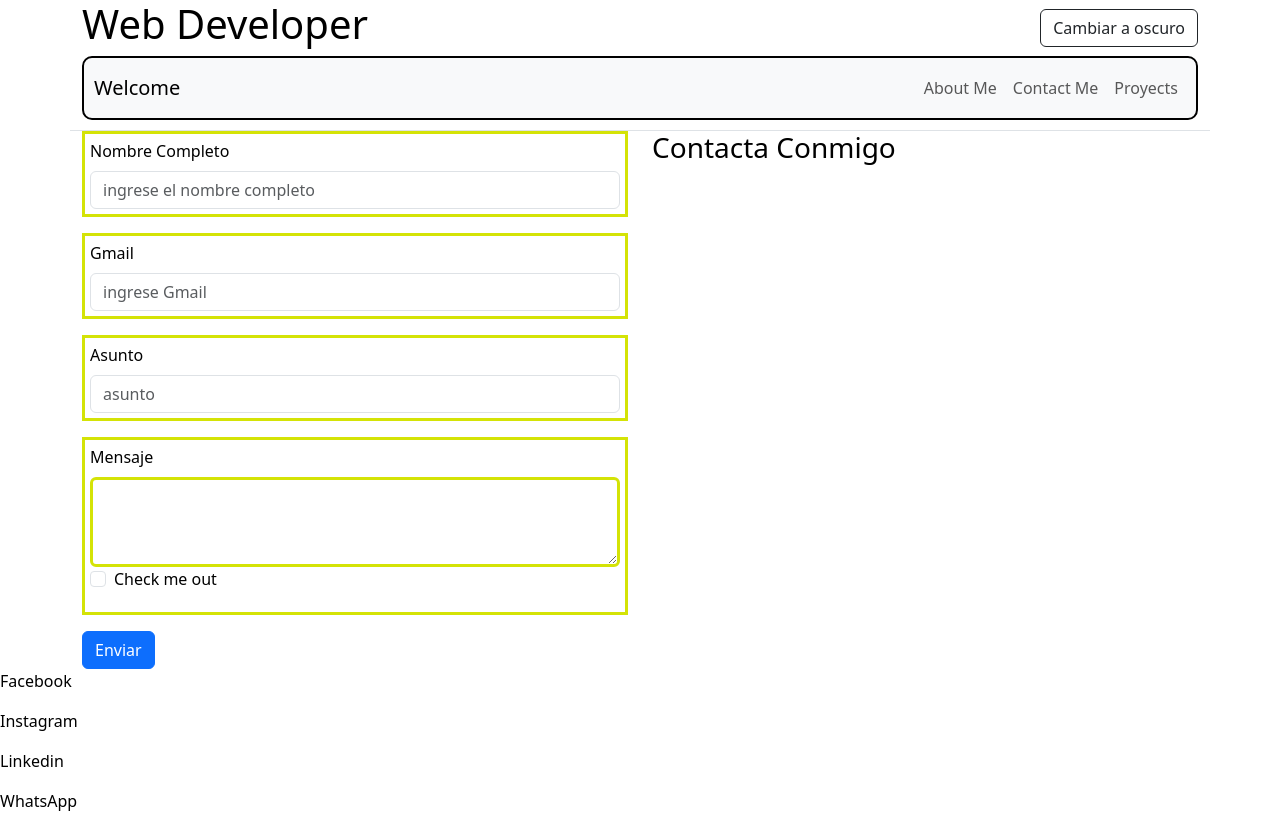
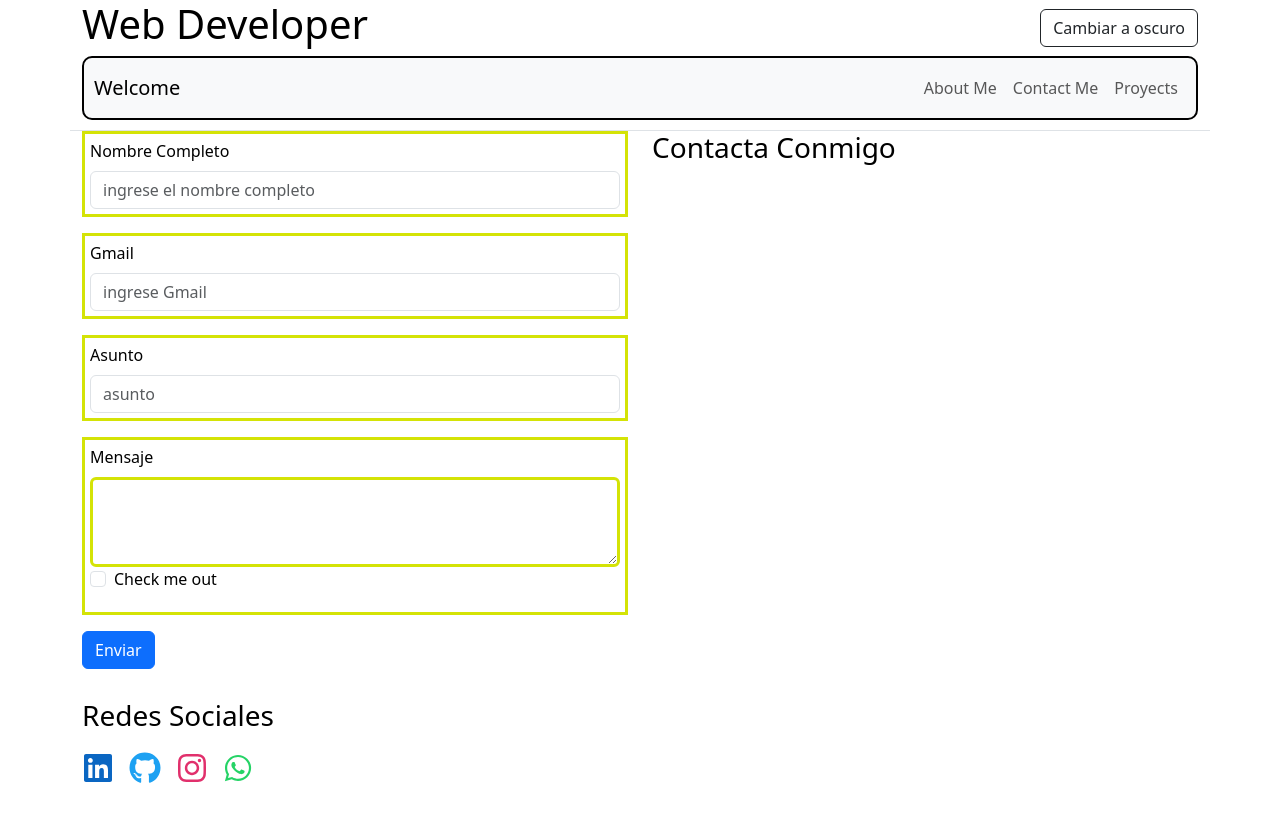
Before and after one commit to nicolasinigo/porfolioWeb, a React (Vite) app: page /contact in a window 1280 px wide. After the commit the page ends 800 px from the top, so only its background shows below. Built offline with nearby package versions, Linux system fonts and the light colour scheme.

Commit message:
agregamos las redes sociales

```diff
--- a/package.json
+++ b/package.json
@@ -10,10 +10,13 @@
     "preview": "vite preview"
   },
   "dependencies": {
+    "@emailjs/browser": "^4.4.1",
     "bootstrap": "^5.3.6",
+    "emailjs-com": "^3.2.0",
     "react": "^19.1.0",
     "react-bootstrap": "^2.10.10",
     "react-dom": "^19.1.0",
+    "react-icons": "^5.5.0",
     "react-router-dom": "^7.6.1",
     "react-switch": "^7.1.0"
   },
--- a/src/components/footer/Footer.jsx
+++ b/src/components/footer/Footer.jsx
@@ -1,14 +1,45 @@
-import React from 'react'
+import { FaLinkedin, FaGithub, FaInstagram, FaWhatsapp } from "react-icons/fa";
+import { Container } from "react-bootstrap";
 
 const Footer = () => {
   return (
-    <div>
-      <p>Facebook</p>
-      <p>Instagram</p>
-      <p>Linkedin</p>
-      <p>WhatsApp</p>
-    </div>
-  )
-}
+    <Container>
+      {/* tu formulario aquí */}
+      <div style={{ marginTop: "30px" }}>
+        <h3>Redes Sociales</h3>
+        <div style={{ fontSize: "2rem", display: "flex", gap: "15px" }}>
+          <a
+            href="https://www.linkedin.com/in/nicol%C3%A1s-alejandro-i%C3%B1igo-1a5b91239/"
+            target="_blank"
+            rel="noopener noreferrer"
+          >
+            <FaLinkedin color="#0A66C2" />
+          </a>
+          <a
+            href="https://github.com/nicolasinigo"
+            target="_blank"
+            rel="noopener noreferrer"
+          >
+            <FaGithub color="#1DA1F2" />
+          </a>
+          <a
+            href="https://www.instagram.com/nicoo_inigo/"
+            target="_blank"
+            rel="noopener noreferrer"
+          >
+            <FaInstagram color="#E1306C" />
+          </a>
+          <a
+            href="https://wa.me/543814142367"
+            target="_blank"
+            rel="noopener noreferrer"
+          >
+            <FaWhatsapp size={30} color="#25D366" />
+          </a>
+        </div>
+      </div>
+    </Container>
+  );
+};
 
-export default Footer
+export default Footer;
--- a/src/components/main/Contact.jsx
+++ b/src/components/main/Contact.jsx
@@ -1,18 +1,40 @@
-
 import Container from "react-bootstrap/Container";
 import Button from "react-bootstrap/Button";
 import Form from "react-bootstrap/Form";
 import Col from "react-bootstrap/esm/Col";
 import Row from "react-bootstrap/Row";
+import React, { useRef } from "react";
+import emailjs from "@emailjs/browser";
 
 const Contact = () => {
+  const form = useRef();
+
+  const sendEmail = (e) => {
+    e.preventDefault();
+
+    emailjs
+      .sendForm("service_pxw6lde", "template_96jdkca", form.current, {
+        publicKey: "sb7wI-U7Co_SZkLB0",
+      })
+      .then(
+        () => {
+          alert("Mensaje enviado con éxito!");
+          form.current.reset(); // limpia el formulario
+        },
+        (error) => {
+          console.error("Error al enviar:", error.text);
+          alert("Hubo un error al enviar el mensaje.");
+        }
+      );
+  };
+
   return (
     <Container>
       <Row>
         <Col>
-          <Form>
+          <Form ref={form} onSubmit={sendEmail}>
             <Form.Group
-              style={{padding: "5px", border: "3px solid rgb(212, 227, 6)" }}
+              style={{ padding: "5px", border: "3px solid rgb(212, 227, 6)" }}
               className="mb-3 container"
               controlId="formBasicEmail"
             >
@@ -20,34 +42,51 @@ const Contact = () => {
               <Form.Control
                 type="text"
                 placeholder="ingrese el nombre completo"
+                name="from_name"
+                required
               />
             </Form.Group>
 
             <Form.Group
-              style={{padding: "5px", border: "3px solid rgb(212, 227, 6)" }}
+              style={{ padding: "5px", border: "3px solid rgb(212, 227, 6)" }}
               className="mb-3 container"
               controlId="formBasicNombre"
             >
               <Form.Label>Gmail</Form.Label>
-              <Form.Control type="email" placeholder="ingrese Gmail" />
+              <Form.Control
+                type="email"
+                placeholder="ingrese Gmail"
+                name="from_email"
+                required
+              />
             </Form.Group>
             <Form.Group
-              style={{padding: "5px", border: "3px solid rgb(212, 227, 6)" }}
+              style={{ padding: "5px", border: "3px solid rgb(212, 227, 6)" }}
               className="mb-3 container"
               controlId="formBasicGmail"
             >
               <Form.Label>Asunto</Form.Label>
-              <Form.Control type="text" placeholder="asunto" />
+              <Form.Control
+                type="text"
+                placeholder="asunto"
+                name="subject"
+                required
+              />
             </Form.Group>
             <Form.Group
-              style={{padding: "5px", border: "3px solid rgb(212, 227, 6)" }}
+              style={{ padding: "5px", border: "3px solid rgb(212, 227, 6)" }}
               className="mb-3 container"
               controlId="exampleForm.ControlTextarea1"
             >
               <Form.Label>Mensaje</Form.Label>
-              <Form.Control style={{ border: "3px solid rgb(212, 227, 6)" }} as="textarea" rows={3} />
+              <Form.Control
+                style={{ border: "3px solid rgb(212, 227, 6)" }}
+                as="textarea"
+                rows={3}
+                name="message"
+                required
+              />
               <Form.Group
-
                 className="mb-3 conatainer"
                 controlId="formBasicCheckbox"
               >
```
Also changed, not shown: 1 other file (tests, documents, lock files or other folders).
